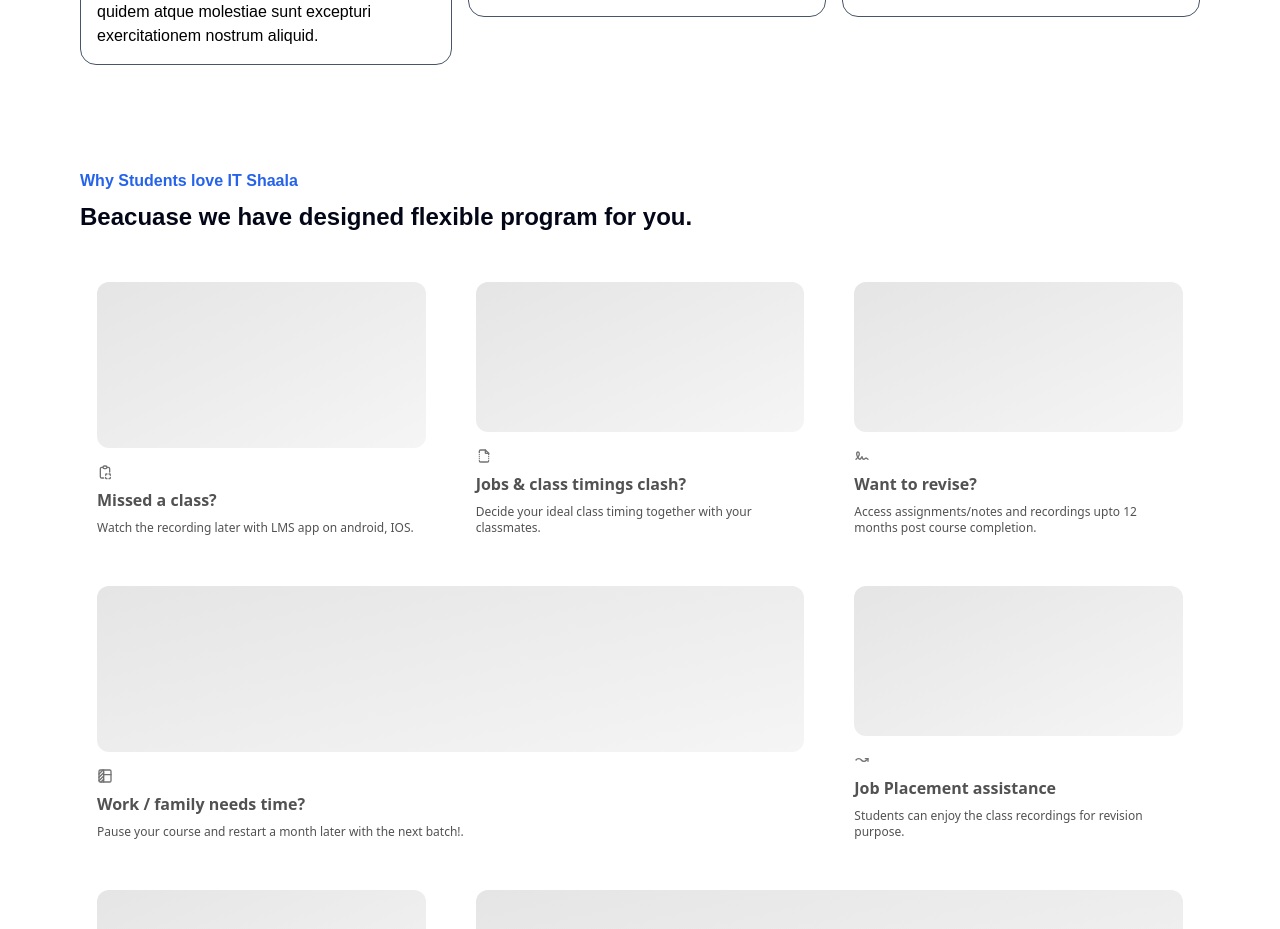
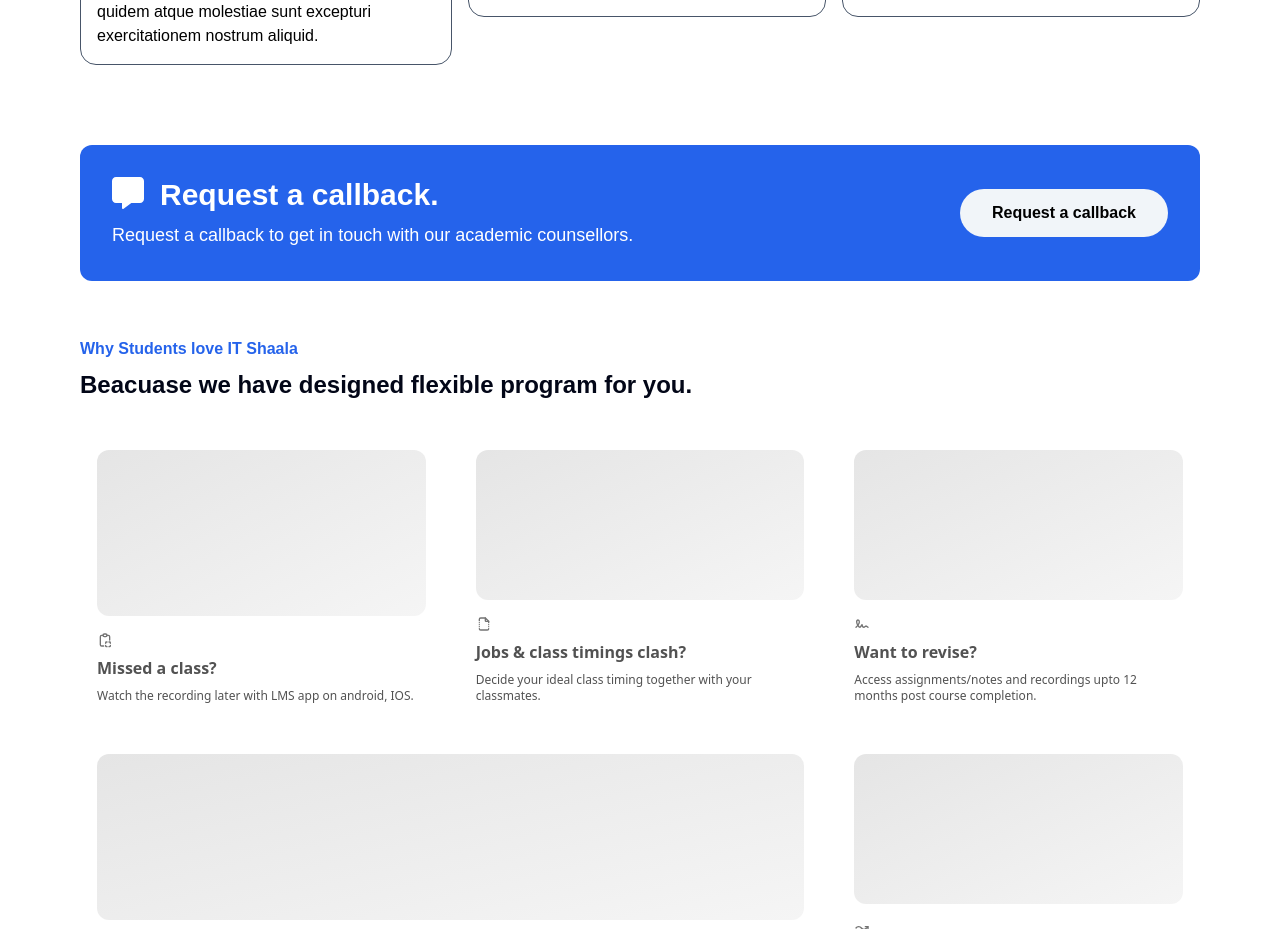
Before and after one commit to Salman-itShaala/it-shaala-web, a Next.js app: page / in a window 1280 px wide. Shown: the part 6100-7029 px from the top of the page. Built offline with nearby package versions, Linux system fonts and the light colour scheme.

Commit message:
added request call back component

```diff
--- a/app/components/request-call-back.tsx
+++ b/app/components/request-call-back.tsx
@@ -5,21 +5,24 @@ import React from 'react'
 
 const RequestCallBack = () => {
     return (
-        <div className='w-full bg-white dark:bg-neutral-950 sm:px-20 px-2'>
-            <div className="w-full bg-blue-600 flex justify-between items-center  p-8 rounded-xl">
-                <p className='text-3xl font-bold text-white'>
-                    <FontAwesomeIcon icon={faMessage} className='pr-4 h-8 w-8' />
+        <div className="w-full bg-white dark:bg-neutral-950 sm:px-20 px-2 py-4">
+            <div className="w-full bg-blue-600 flex flex-col sm:flex-row justify-between items-start sm:items-center p-6 sm:p-8 rounded-xl space-y-4 sm:space-y-0">
+                <p className="text-xl sm:text-3xl font-bold text-white">
+                    <FontAwesomeIcon icon={faMessage} className="pr-2 sm:pr-4 h-6 w-6 sm:h-8 sm:w-8" />
                     Request a callback.
                     <br />
-                    <span className='text-lg font-thin'>
+                    <span className="text-sm sm:text-lg font-thin">
                         Request a callback to get in touch with our academic counsellors.
                     </span>
                 </p>
-                <div>
-                    <a href="/" className='px-8 py-3 font-bold  rounded-full bg-gradient-to-b hover:bg-slate-300 bg-slate-100 focus:ring-2 focus:ring-blue-400 hover:shadow-xl transition duration-400'>Request a callback</a>
+                <div className="w-full sm:w-auto flex justify-center sm:justify-end">
+                    <a href="/" className="px-6 sm:px-8 py-2 sm:py-3 font-bold rounded-full bg-gradient-to-b hover:bg-slate-300 bg-slate-100 focus:ring-2 focus:ring-blue-400 hover:shadow-xl transition duration-400 text-center w-full sm:w-auto">
+                        Request a callback
+                    </a>
                 </div>
             </div>
         </div>
+
     )
 }
 
--- a/app/page.tsx
+++ b/app/page.tsx
@@ -9,6 +9,7 @@ import Courses from "./components/sections/courses";
 import Testimonials from "./components/sections/testimonials";
 import WhyStudentsLoveItShaala from "./components/sections/why-students-love";
 import FAQ from "./components/sections/faq";
+import RequestCallBack from "./components/request-call-back";
 
 export default function Home() {
   return (
@@ -18,6 +19,7 @@ export default function Home() {
       <CompaniesMovingCards />
       <Courses />
       <Testimonials />
+      <RequestCallBack />
       <WhyStudentsLoveItShaala />
       <FAQ />
     </>
```
